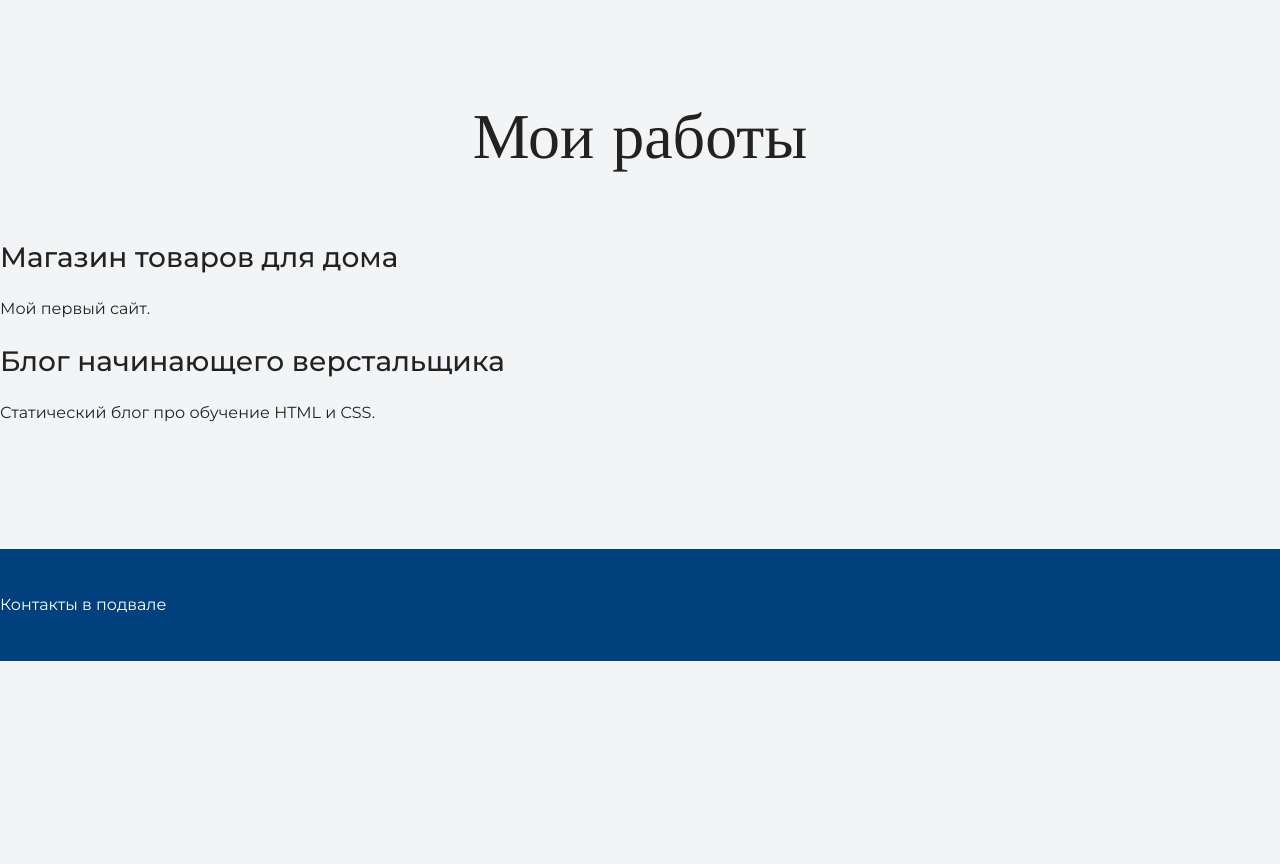
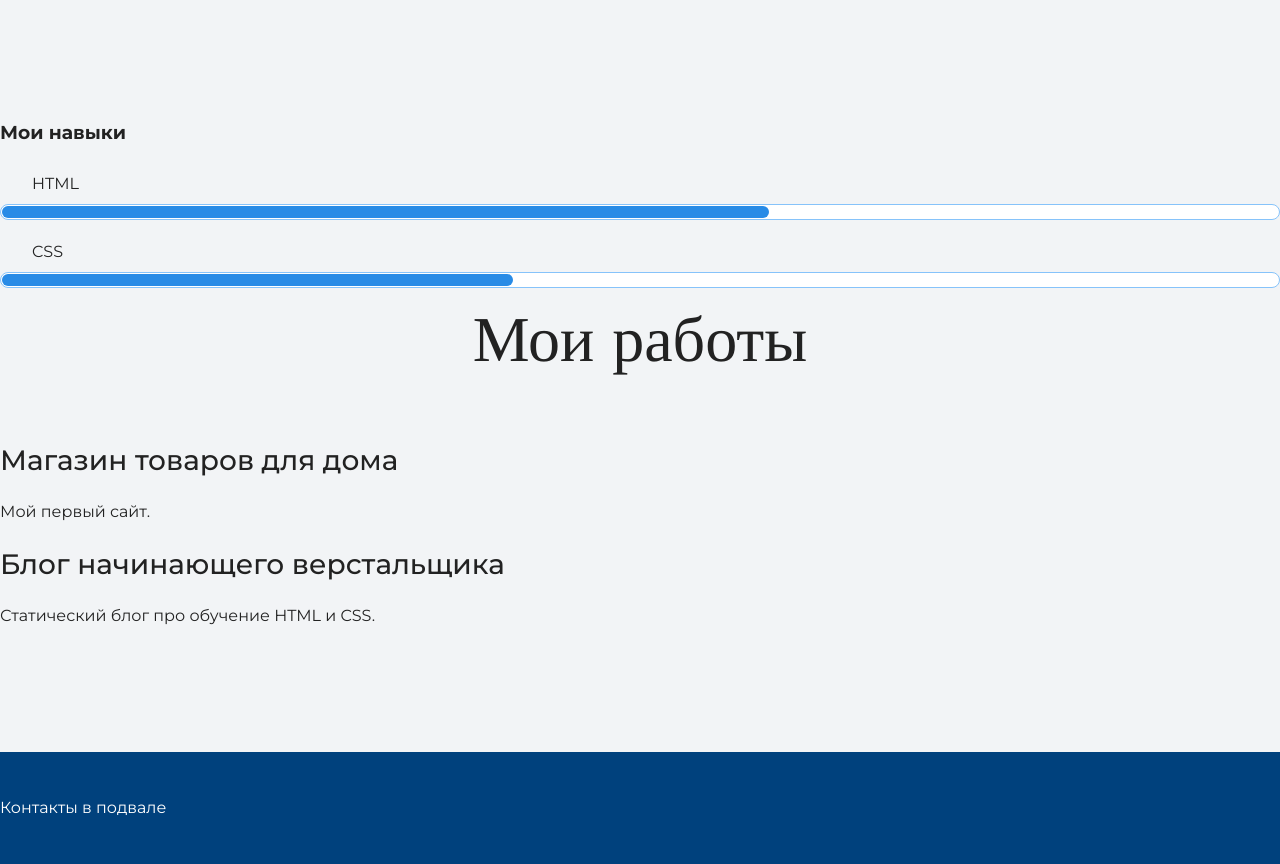
Before and after one commit to Barssuk/Vitanze1, a plain HTML site: page index.html in a window 1280 px wide. Shown: the part 1634-2498 px from the top of the page. Before the commit the page ends 2295 px from the top, so only its background shows below. Drawn offline with nearby package versions, Linux system fonts and the light colour scheme.

Commit message:
Add files via upload

```diff
--- a/index.html
+++ b/index.html
@@ -18,6 +18,7 @@
       <h1 class="heading">Неопознанный Енот</h1>
       <figure>
         <img src="img/barsuk.jpg" width="200" height="200">
+      </figure>
       <p>Junior верстальщик</p>
     </section>
 
@@ -28,7 +29,15 @@
       <h3>Чем могу быть полезен</h3>
       <p>Считаю,что в жизни надо уметь рисковать,но рационально. Применять новые методы в программировании, изучать современные методы решения поставленных задач в короткие сроки с высоким KPI.</p>
     </section>
-
+    <div class="skills">
+      <h3>Мои навыки</h3>
+      <dl class="skills-list">
+        <dt class="skill-html">HTML</dt>
+        <dd class="level"><div style="width: 60%;">60%</div></dd>
+        <dt class="skill-css">CSS</dt>
+        <dd class="level"><div style="width: 40%;">40%</div></dd>
+      </dl>
+    </div>
     <section class="portfolio">
       <h2 class="subheading">Мои работы</h2>
 
```
